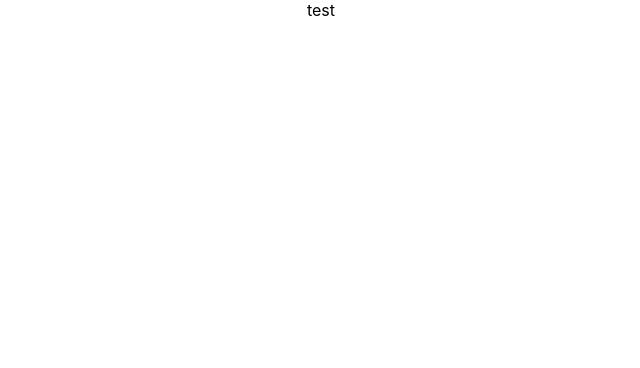
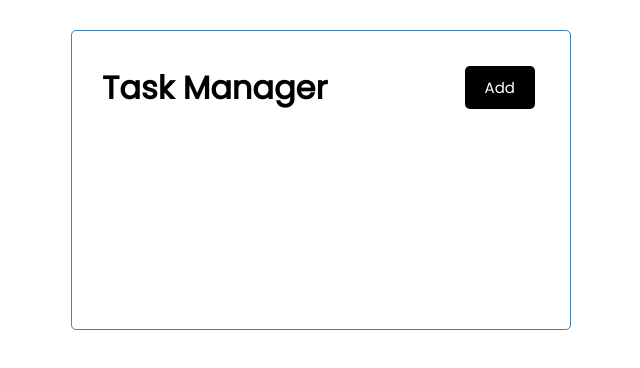
Before and after one commit to NishanthManiwannan/Task_Manager, a React (Create React App) app: page / in a window 1280 px wide. Shown: the top 368 px of the page, without its empty margins (319-959 px from the left). Built offline with nearby package versions, Linux system fonts and the light colour scheme.

Commit message:
New Commponents

```diff
--- a/public/index.html
+++ b/public/index.html
@@ -24,8 +24,9 @@
       work correctly both with client-side routing and a non-root public URL.
       Learn how to configure a non-root public URL by running `npm run build`.
     -->
-    <title>React App</title>
+    <title>Task Manager</title>
   </head>
+
   <body>
     <noscript>You need to enable JavaScript to run this app.</noscript>
     <div id="root"></div>
--- a/src/App.js
+++ b/src/App.js
@@ -1,12 +1,30 @@
-import logo from './logo.svg';
 import './App.css';
+import Header from './components/Header';
 
-function App() {
+const App = () => {
   return (
-    <div className="App">
-      test
+    <div className="container">
+      <Header/>
     </div>
   );
 }
 
+// function App() {
+//   return (
+//     <div className="App">
+//       <Header/>
+//     </div>
+//   );
+// }
+
+// import React from 'react';
+
+// class App extends React.Component{
+//   render(){
+//     return (
+//       <h1>Hello class</h1>
+//       )
+//   }
+// }
+
 export default App;
--- /dev/null
+++ b/src/components/Header.js
@@ -0,0 +1,40 @@
+import React from 'react'
+
+const Header = ({title}) => {
+    return (
+        <header className="header">
+            {/* <h1 style={headerStyle}>{title}</h1> */}
+            <h1>{title}</h1>
+            <button className="btn">Add</button>
+
+        </header>
+    )
+}
+
+Header.defaultProps = {
+    title : 'Task Manager',
+
+}
+
+// ========== CSS in JS ===================
+// const headerStyle = {
+//     color:'red'
+// }
+
+// const Header = (props) => {
+//     return (
+//         <header>
+//             <h1>{props.title}</h1>
+//             <p>{props.title2}</p>
+
+//         </header>
+//     )
+// }
+
+// Header.defaultProps = {
+//     title : 'Task Manager',
+//     title2 : 'Add more'
+
+// }
+
+export default Header
--- a/src/index.css
+++ b/src/index.css
@@ -1,13 +1,112 @@
-body {
+@import url('https://fonts.googleapis.com/css2?family=Poppins:wght@300;400&display=swap');
+
+* {
+  box-sizing: border-box;
   margin: 0;
-  font-family: -apple-system, BlinkMacSystemFont, 'Segoe UI', 'Roboto', 'Oxygen',
-    'Ubuntu', 'Cantarell', 'Fira Sans', 'Droid Sans', 'Helvetica Neue',
-    sans-serif;
-  -webkit-font-smoothing: antialiased;
-  -moz-osx-font-smoothing: grayscale;
+  padding: 0;
 }
 
-code {
-  font-family: source-code-pro, Menlo, Monaco, Consolas, 'Courier New',
-    monospace;
+body {
+  font-family: 'Poppins', sans-serif;
 }
+
+.container {
+  max-width: 500px;
+  margin: 30px auto;
+  overflow: auto;
+  min-height: 300px;
+  border: 1px solid steelblue;
+  padding: 30px;
+  border-radius: 5px;
+}
+
+.header {
+  display: flex;
+  justify-content: space-between;
+  align-items: center;
+  margin-bottom: 20px;
+}
+
+.btn {
+  display: inline-block;
+  background: #000;
+  color: #fff;
+  border: none;
+  padding: 10px 20px;
+  margin: 5px;
+  border-radius: 5px;
+  cursor: pointer;
+  text-decoration: none;
+  font-size: 15px;
+  font-family: inherit;
+}
+
+.btn:focus {
+  outline: none;
+}
+
+.btn:active {
+  transform: scale(0.98);
+}
+
+.btn-block {
+  display: block;
+  width: 100%;
+}
+
+.task {
+  background: #f4f4f4;
+  margin: 5px;
+  padding: 10px 20px;
+  cursor: pointer;
+}
+
+.task.reminder {
+  border-left: 5px solid green;
+}
+
+.task h3 {
+  display: flex;
+  align-items: center;
+  justify-content: space-between;
+}
+
+.add-form {
+  margin-bottom: 40px;
+}
+
+.form-control {
+  margin: 20px 0;
+}
+
+.form-control label {
+  display: block;
+}
+
+.form-control input {
+  width: 100%;
+  height: 40px;
+  margin: 5px;
+  padding: 3px 7px;
+  font-size: 17px;
+}
+
+.form-control-check {
+  display: flex;
+  align-items: center;
+  justify-content: space-between;
+}
+
+.form-control-check label {
+  flex: 1;
+}
+
+.form-control-check input {
+  flex: 2;
+  height: 20px;
+}
+
+footer {
+  margin-top: 30px;
+  text-align: center;
+}
```
Also changed, not shown: src/components/Button.js (added, +11 -0 lines).
